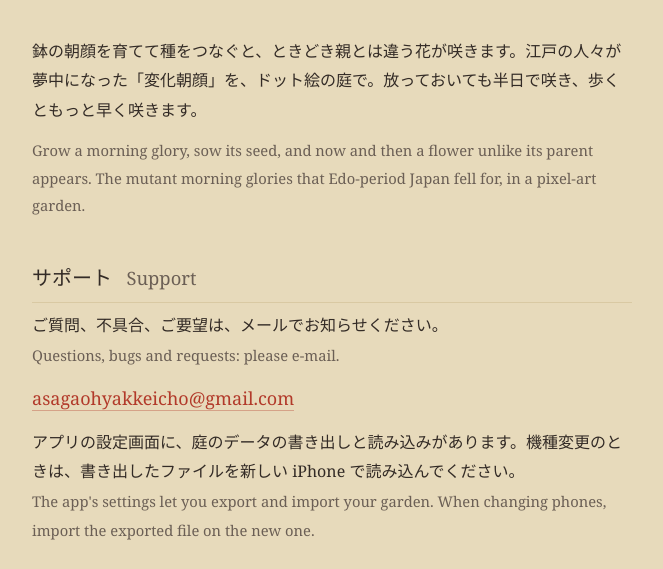
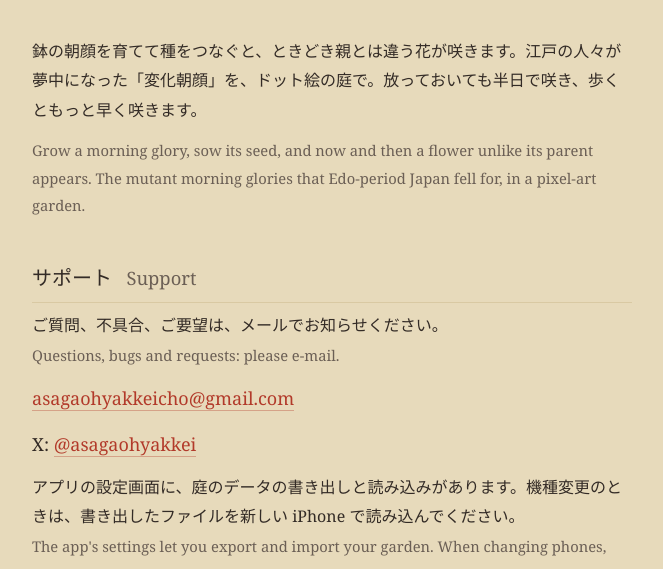
Before and after one commit to xvtyzn/asagao, a plain HTML site: page index.html in a window 1280 px wide. Shown: the part 205-774 px from the top of the page, without its empty margins (308-971 px from the left). Drawn offline with Linux system fonts and the light colour scheme.

Commit message:
X のアカウントを載せる

```diff
--- a/index.html
+++ b/index.html
@@ -26,6 +26,7 @@
     <p>ご質問、不具合、ご要望は、メールでお知らせください。<br>
     <span class="en">Questions, bugs and requests: please e-mail.</span></p>
     <p class="contact"><a href="mailto:asagaohyakkeicho@gmail.com">asagaohyakkeicho@gmail.com</a></p>
+    <p class="contact">X: <a href="https://x.com/asagaohyakkei">@asagaohyakkei</a></p>
     <p>アプリの設定画面に、庭のデータの書き出しと読み込みがあります。機種変更のときは、書き出したファイルを新しい iPhone で読み込んでください。<br>
     <span class="en">The app's settings let you export and import your garden. When changing phones, import the exported file on the new one.</span></p>
   </section>
```
